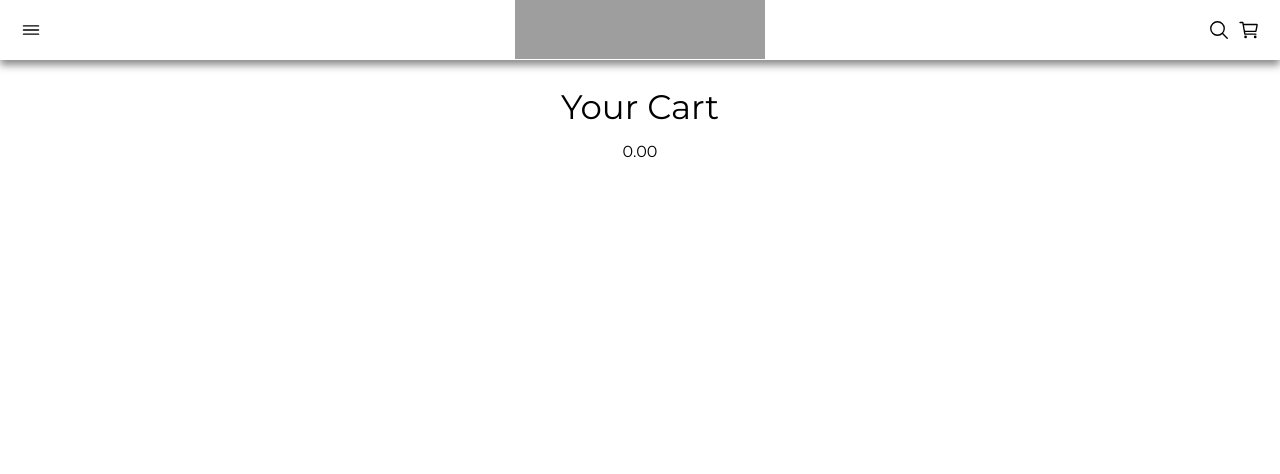
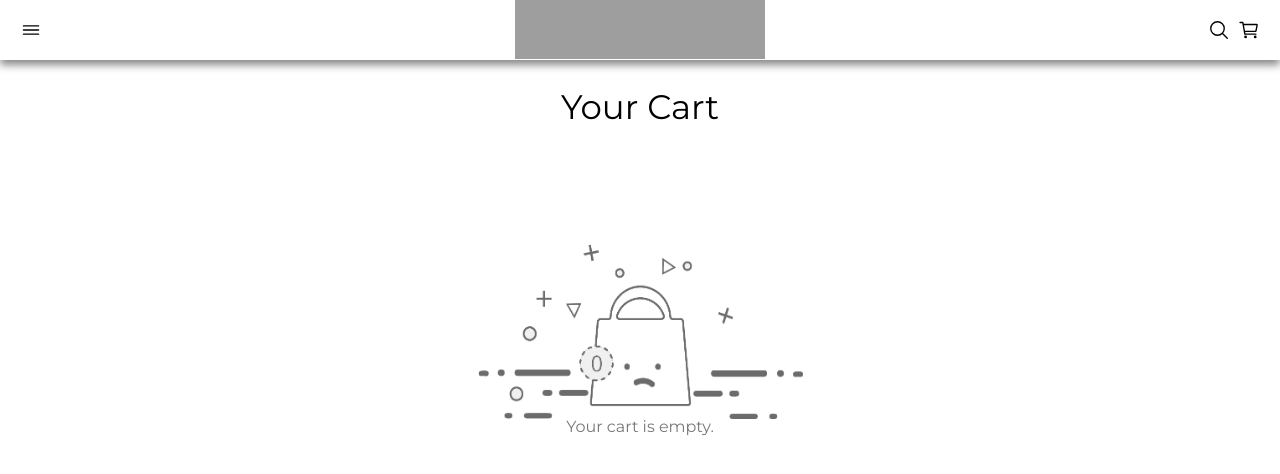
Before and after one commit to LaraCamarino/Projeto_14_MangaStore_Front, a React (Create React App) app: page /cart in a window 1280 px wide. Shown: the top 474 px of the page. Built offline with nearby package versions, Linux system fonts and the light colour scheme; grey boxes are pictures that could not be loaded.

Commit message:
improve styles of CartPage

```diff
--- a/src/pages/CartPage.js
+++ b/src/pages/CartPage.js
@@ -3,6 +3,7 @@ import { useState, useContext } from "react";
 
 import Navbar from "../components/sharedComponents/Navbar";
 import UserContext from "../contexts/UserContext";
+import SadCart from "../assets/empty-cart.png"
 
 export default function CartPage() {
 	const { shoppingCart, setShoppingCart } = useContext(UserContext);
@@ -10,21 +11,25 @@ export default function CartPage() {
 	function ItemCart({ cover, title, price, number }) {
 		return (
 			<Item>
+				<div>
 					<img src={cover} alt=" "></img>
 					<h1 >{title}</h1>
+				</div>
+				<div>
 					<h2>${price}</h2>
 					<h3 onClick={() => deleteItem(number)}>X</h3>
+				</div>
 			</Item >
 		)
 	}
 
 	function assembleCart() {
 		return (
-			<div>
+			<Items>
 				{
 					shoppingCart.map((item, index) => <ItemCart key={index} cover={item.cover} title={item.title} price={item.price} number={index} />)
 				}
-			</div>
+			</Items>
 		)
 	}
 
@@ -38,7 +43,20 @@ export default function CartPage() {
 			totalSum = totalSum + parseFloat(manga.price);
 		});
 		return (
-			<TotalPrice>{totalSum.toFixed(2)}</TotalPrice>
+			<TotalPrice>
+				<h1>Total</h1>
+				<p>${totalSum.toFixed(2)}</p>
+			</TotalPrice>
+
+		)
+	}
+
+	function EmptyCart() {
+		return (
+			<Cart>
+				<img src={SadCart}></img>
+				<h1>Your cart is empty.</h1>
+			</Cart>
 		)
 	}
 
@@ -46,8 +64,18 @@ export default function CartPage() {
 		<Page>
 			<Navbar />
 			<Title>Your Cart</Title>
+			{
+				shoppingCart.length === 0 ?
+					<EmptyCart />
+					:
+					<>
+					<Container>
 						{assembleCart()}
 						{calculateTotalPrice()}
+					</Container>
+					<Button>CheckOut</Button>
+					</>
+			}
 		</Page>
 	);
 }
@@ -58,6 +86,7 @@ const Page = styled.div`
 	margin-top: 90px;
 	box-sizing: border-box;
 	display: flex;
+	flex-wrap: wrap;
 	flex-direction: column;
 	align-items: center;
 `;
@@ -69,13 +98,30 @@ const Title = styled.h1`
 	margin-bottom: 20px;
 `
 
+const Container = styled.div`
+	width: 870px;
+
+	@media (max-width: 870px) {
+		width: 100vw;
+	}
+`
+
+const Items = styled.div`
+
+`
+
 const Item = styled.div`
 	margin-bottom: 10px;
-	padding: 10px 0px;
+	padding: 10px 15px;
 	display: flex;
+	justify-content: space-between;
 	align-items: center;
 	border-bottom: 1px solid #787878;
 
+	div {
+		display: flex;
+		align-items: center;
+	}
 	img {
 		width: 60px;
 		height: 85px;
@@ -90,14 +136,73 @@ const Item = styled.div`
 		font-size: 17px;
 		color: #787878;
 		margin-right: 15px;
+		text-align: end;
 	}
 	h3 {
 		font-size: 15px;
 		font-weight: 700;
+		text-align: end;
 	}
 `
 
 const TotalPrice = styled.div`
-	right: 10px;
+	display: flex;
+	justify-content: end;
+	align-items: center;
+	margin-top: 15px;
+	padding-right: 30px;
 
+	h1 {
+		font-size: 20px;
+		font-weight: 700;
+		margin-right: 25px;
+	}
+	p {
+		font-size: 20px;
+		color: #03AC00;
+	}
 `
+
+const Cart = styled.div`
+	margin-top: 100px;
+	display: flex;
+	flex-direction: column;
+	justify-content: center;
+	align-items: center;
+
+	img {
+		width: 325px;
+		height: 175px;
+	}
+	h1 {
+		color: #787878;
+	}
+`
+
+const Button = styled.button`
+	width: 25%;
+    background-color: #2F2F2F;
+	padding: 16px 20px;
+	margin-top: 70px;
+	border-radius: 5px;
+	border: 1px solid #888888;
+	box-shadow: 0px 2px 2px #888888;
+	display: flex;
+	justify-content: center;
+	align-items: center;
+	font-size: 14px;
+	font-weight: 700;
+	color: #FFFF;
+	text-transform: uppercase;
+	cursor: pointer;
+	transition: .2s;
+
+	:active, :focus, :hover {
+		outline: none;
+		border-color: black;
+	}
+
+	@media (max-width: 768px) {
+		width: 50%;
+	}
+`
--- a/src/pages/ProductPage.js
+++ b/src/pages/ProductPage.js
@@ -96,7 +96,7 @@ const Image = styled.img`
     object-fit: contain;
     margin-right: 30px;
 
-    @media (max-width: 941px) {
+    @media (max-width: 913px) {
         margin: 0px 0px 20px 0px;
     }
 `
@@ -116,8 +116,10 @@ const Text = styled.div`
         color: #787878;
     }
 
-    @media (max-width: 941px) {
+    @media (max-width: 913px) {
         padding: 15px;
+        max-width: 375px;
+
         h2 {
             margin: 30px 0px;
         }
@@ -144,7 +146,7 @@ const Buttons = styled.div`
 	    }
     }
 
-    @media (max-width: 941px) {
+    @media (max-width: 913px) {
         display: flex;
         justify-content: space-between;
 
@@ -169,7 +171,7 @@ const AdicionalInfo = styled.div`
         line-height: 15px;
     }
 
-    @media (max-width: 941px) {
-        padding: 20px 15px;
+    @media (max-width: 614px) {
+        padding: 20px;
     }
 `
```
Also changed, not shown: src/assets/empty-cart.png (added). Lines whose indentation alone changed are shown as unchanged.
